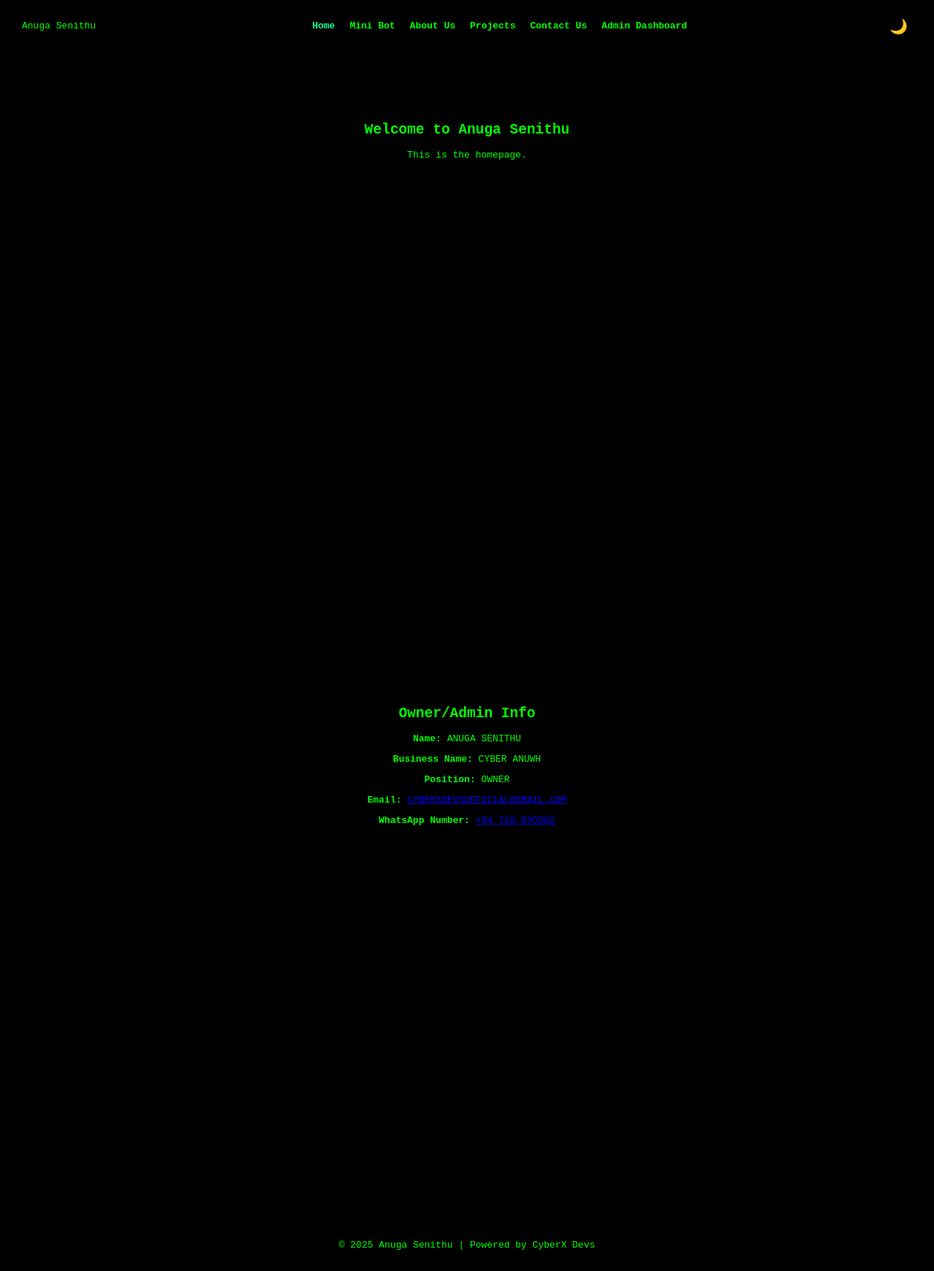
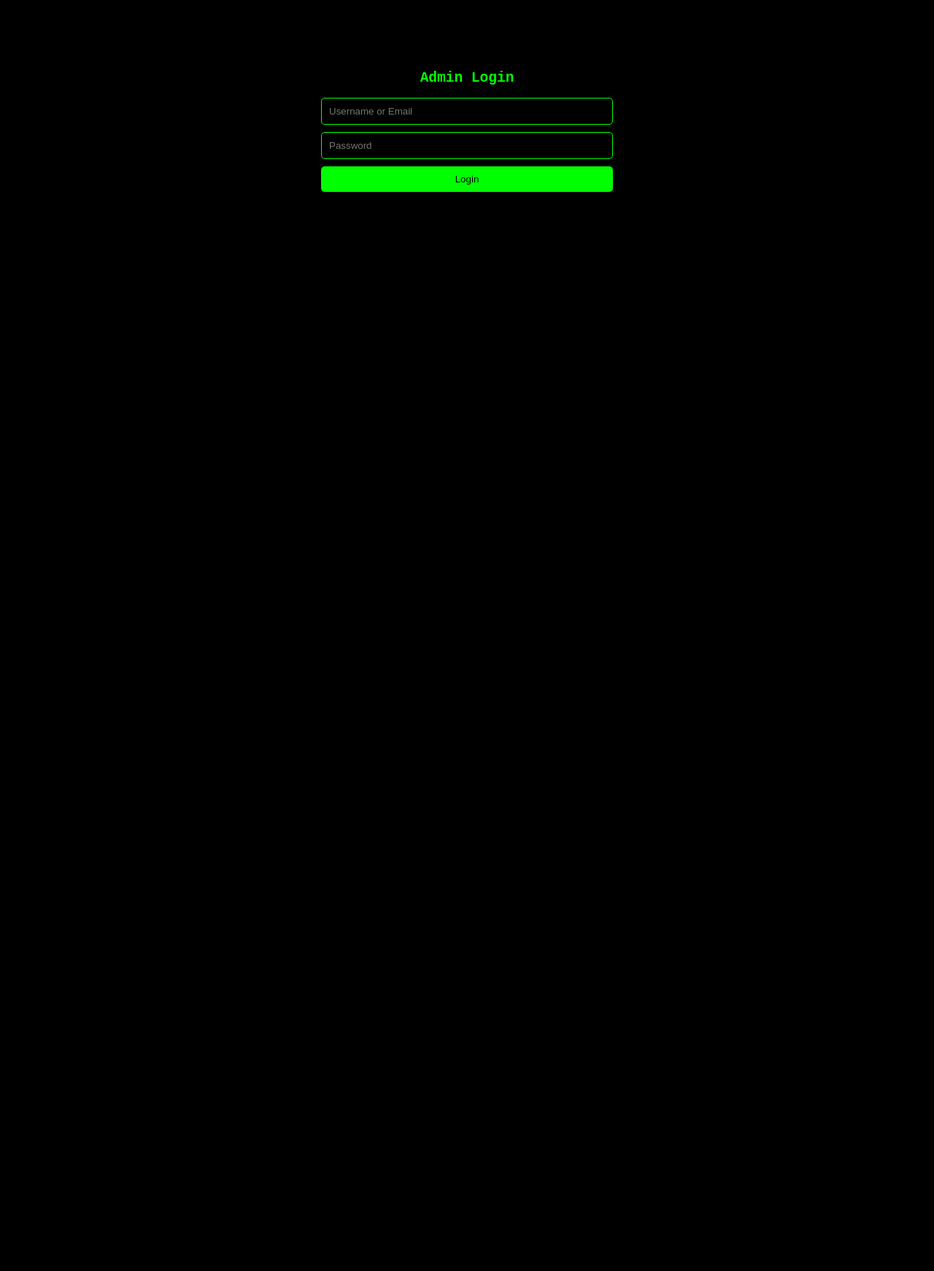
Before and after one commit to cyberxdevsofficial/Anyga-, a plain HTML site: page admin-login.html in a window 1280 px wide. Shown: the whole page at 73% size. After the commit the page ends 800 px from the top, so only its background shows below. Drawn offline with Linux system fonts and the light colour scheme.

Commit message:
Update admin-login.html

```diff
--- a/admin-login.html
+++ b/admin-login.html
@@ -3,45 +3,39 @@
 <head>
   <meta charset="UTF-8">
   <meta name="viewport" content="width=device-width, initial-scale=1.0">
-  <title>Anuga Senithu | Home</title>
+  <title>Admin Login | Anuga Senithu</title>
   <link rel="stylesheet" href="style.css">
 </head>
 <body>
-  <!-- Navbar -->
-  <nav class="navbar">
-    <div class="logo">Anuga Senithu</div>
-    <button class="menu-btn" id="menu-btn">☰</button>
-    <ul class="nav-links" id="nav-links">
-      <li><a href="index.html" class="active">Home</a></li>
-      <li><a href="https://bit.ly/anuwh-md-mini-bot" target="_blank">Mini Bot</a></li>
-      <li><a href="about.html">About Us</a></li>
-      <li><a href="projects.html">Projects</a></li>
-      <li><a href="contact.html">Contact Us</a></li>
-      <li><a href="admin-login.html">Admin Dashboard</a></li>
-    </ul>
-    <button id="theme-toggle">🌙</button>
-  </nav>
-
-  <!-- Home Section -->
   <section class="section">
-    <h1>Welcome to Anuga Senithu</h1>
-    <p>This is the homepage.</p>
+    <h1>Admin Login</h1>
+    <form id="admin-login-form">
+      <input type="text" id="admin-username" placeholder="Username or Email" required>
+      <input type="password" id="admin-password" placeholder="Password" required>
+      <button type="submit">Login</button>
+    </form>
+    <p id="login-error" style="color:red;"></p>
   </section>
 
-  <!-- Owner/Admin Info Section -->
-  <section class="section">
-    <h2>Owner/Admin Info</h2>
-    <p><strong>Name:</strong> ANUGA SENITHU</p>
-    <p><strong>Business Name:</strong> CYBER ANUWH</p>
-    <p><strong>Position:</strong> OWNER</p>
-    <p><strong>Email:</strong> <a href="mailto:cyberxdevsofficial@gmail.com">CYBERXDEVSOFFICIAL@GMAIL.COM</a></p>
-    <p><strong>WhatsApp Number:</strong> <a href="https://wa.me/94710695082" target="_blank">+94 710 695082</a></p>
-  </section>
+  <script>
+    const adminForm = document.getElementById("admin-login-form");
+    const loginError = document.getElementById("login-error");
 
-  <footer>
-    <p>© 2025 Anuga Senithu | Powered by CyberX Devs</p>
-  </footer>
+    adminForm.addEventListener("submit", function(e) {
+      e.preventDefault();
+      const usernameOrEmail = document.getElementById("admin-username").value.trim();
+      const password = document.getElementById("admin-password").value.trim();
 
-  <script src="script.js"></script>
+      if (
+        (usernameOrEmail === "admin@gmail.com" || usernameOrEmail === "Anuga123") &&
+        password === "Anuga2013"
+      ) {
+        localStorage.setItem("adminLoggedIn", "true");
+        window.location.href = "admin-dashboard.html";
+      } else {
+        loginError.textContent = "Incorrect username/email or password.";
+      }
+    });
+  </script>
 </body>
 </html>
```
